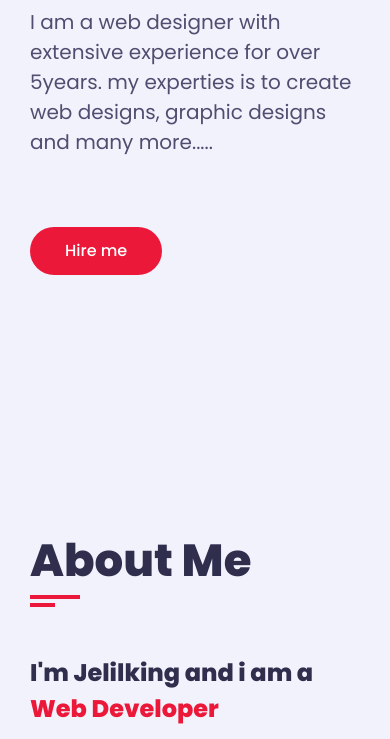
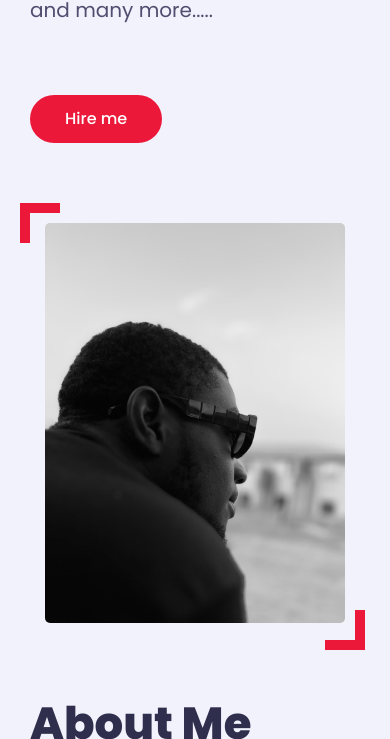
Before and after one commit to jelilking/porfolio.js, a plain HTML site: page index.html in a window 390 px wide. Shown: the part 377-1116 px from the top of the page. Drawn offline with nearby package versions, Linux system fonts and the light colour scheme; a web font is replaced by a local one.

Commit message:
added the home img

```diff
--- a/css/styles.css
+++ b/css/styles.css
@@ -777,6 +777,67 @@ h3.my-profession {
     flex-direction: column;
   }
 
+  .home .home-img {
+    flex: 0 0 100%;
+    max-width: 100%;
+    display: block;
+    margin-top: 5rem;
+    text-align: center;
+    position: relative;
+    margin-bottom: -60px;
+  }
+
+  .home-img::after {
+    content: "";
+    position: absolute;
+    height: 40px;
+    width: 40px;
+    border-bottom: 10px solid var(--skin-color);
+    border-right: 10px solid var(--skin-color);
+    right: 10px;
+    bottom: -20px;
+  }
+
+  .home-img::before {
+    content: "";
+    position: absolute;
+    height: 40px;
+    width: 40px;
+    border-top: 10px solid var(--skin-color);
+    border-left: 10px solid var(--skin-color);
+    left: 5px;
+    top: -20px;
+  }
+
+  /* .home .home-img {
+  flex: 0 0 40%;
+  max-width: 40%;
+  text-align: center;
+  position: relative;
+}
+
+.home-img::after {
+  content: "";
+  position: absolute;
+  height: 80px;
+  width: 80px;
+  border-bottom: 10px solid var(--skin-color);
+  border-right: 10px solid var(--skin-color);
+  right: 20px;
+  bottom: -40px;
+}
+
+.home-img::before {
+  content: "";
+  position: absolute;
+  height: 80px;
+  width: 80px;
+  border-top: 10px solid var(--skin-color);
+  border-left: 10px solid var(--skin-color);
+  left: -20px;
+  top: -40px;
+} */
+
   .aside .nav-toggle {
     height: 40px;
     width: 45px;
```
